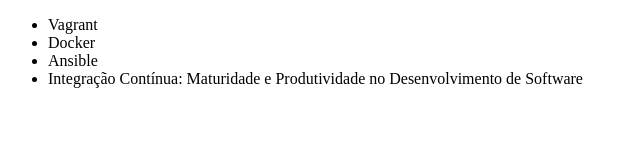
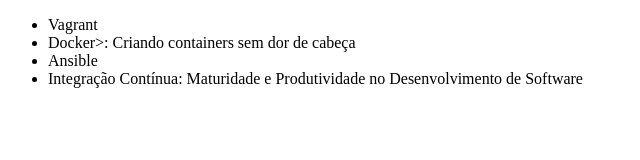
Before and after one commit to Viniciusdias98/alura-git, a plain HTML site: page index.html in a window 1280 px wide. Shown: the whole page, without its empty margins (0-640 px from the left). Drawn offline with Linux system fonts and the light colour scheme.

Commit message:
Corrigindo titulo do curso Docker

```diff
--- a/index.html
+++ b/index.html
@@ -7,7 +7,7 @@
   <body>
     <ul>
       <li>Vagrant</li>
-      <li>Docker</li>
+      <li>Docker>: Criando containers sem dor de cabeça</li>
       <li>Ansible</li>
       <li>
         Integração Contínua: Maturidade e Produtividade no Desenvolvimento de
```
